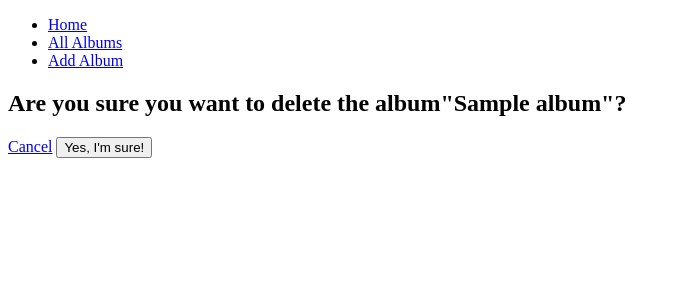
After one commit to raul-vital/albumtrackr, a Django app: page /albums/1/delete in a window 1280 px wide. The commit adds this page. Shown: the top 300 px of the page, without its empty margins (0-680 px from the left). Run offline with Django 5.2, Linux system fonts and the light colour scheme; tables that the repository leaves empty hold one stand-in row (values such as "Sample post").

Commit message:
implement delete functionality, create confirm_form, set route

```diff
--- a/main_app/templates/albums/detail.html
+++ b/main_app/templates/albums/detail.html
@@ -9,6 +9,7 @@
     <p>Release Date: {{ album.release_date }}</p>
     <div>
         <a href="{% url 'album-update' album.id %}"> Edit </a>
+        <a href="{% url 'album-delete' album.id %}"> Delete </a>
     </div>
   </div>
 </section>
--- /dev/null
+++ b/main_app/templates/main_app/album_confirm_delete.html
@@ -0,0 +1,13 @@
+{% extends 'base.html' %}
+{% load static %}
+{% block content %}
+
+<h2>Are you sure you want to delete the album"{{ album.title }}"?</h2>
+
+<form action="" method="post" class="form">
+  {% csrf_token %}
+  <a href="{% url 'album-detail' album.id %}">Cancel</a>
+  <button type="submit">Yes, I'm sure!</button>
+</form>
+
+{% endblock %}
--- a/main_app/urls.py
+++ b/main_app/urls.py
@@ -6,7 +6,8 @@ urlpatterns = [
     path('albums/', views.album_index, name='album-index'),
     path('albums/<int:album_id>/', views.album_detail, name='album-detail'),
     path('albums/create/', views.AlbumCreate.as_view(), name='album-create'),
-    path('albums/<int:pk>/update', views.AlbumUpdate.as_view(), name="album-update"),
+    path('albums/<int:pk>/update', views.AlbumUpdate.as_view(), name='album-update'),
+    path('albums/<int:pk>/delete', views.AlbumDelete.as_view(), name='album-delete'),
 
 
 
--- a/main_app/views.py
+++ b/main_app/views.py
@@ -1,6 +1,6 @@
 from django.shortcuts import render
 from .models import Album
-from django.views.generic.edit import CreateView, UpdateView
+from django.views.generic.edit import CreateView, UpdateView, DeleteView
 
 # Create your views here.
 def home(request):
@@ -21,3 +21,7 @@ class AlbumCreate(CreateView):
 class AlbumUpdate(UpdateView):
     model = Album
     fields = '__all__'
+
+class AlbumDelete(DeleteView):
+    model = Album
+    success_url = '/albums/'
```
